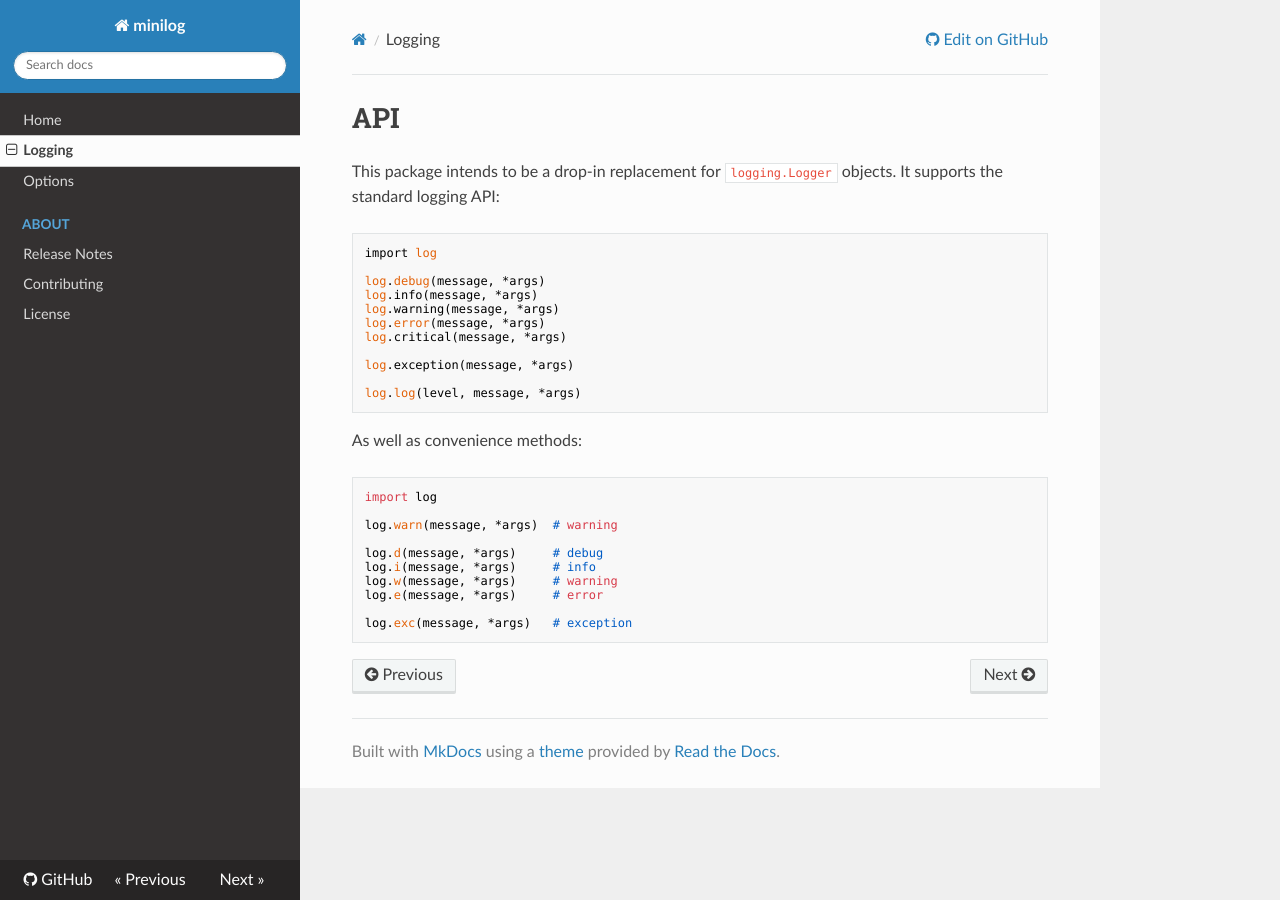
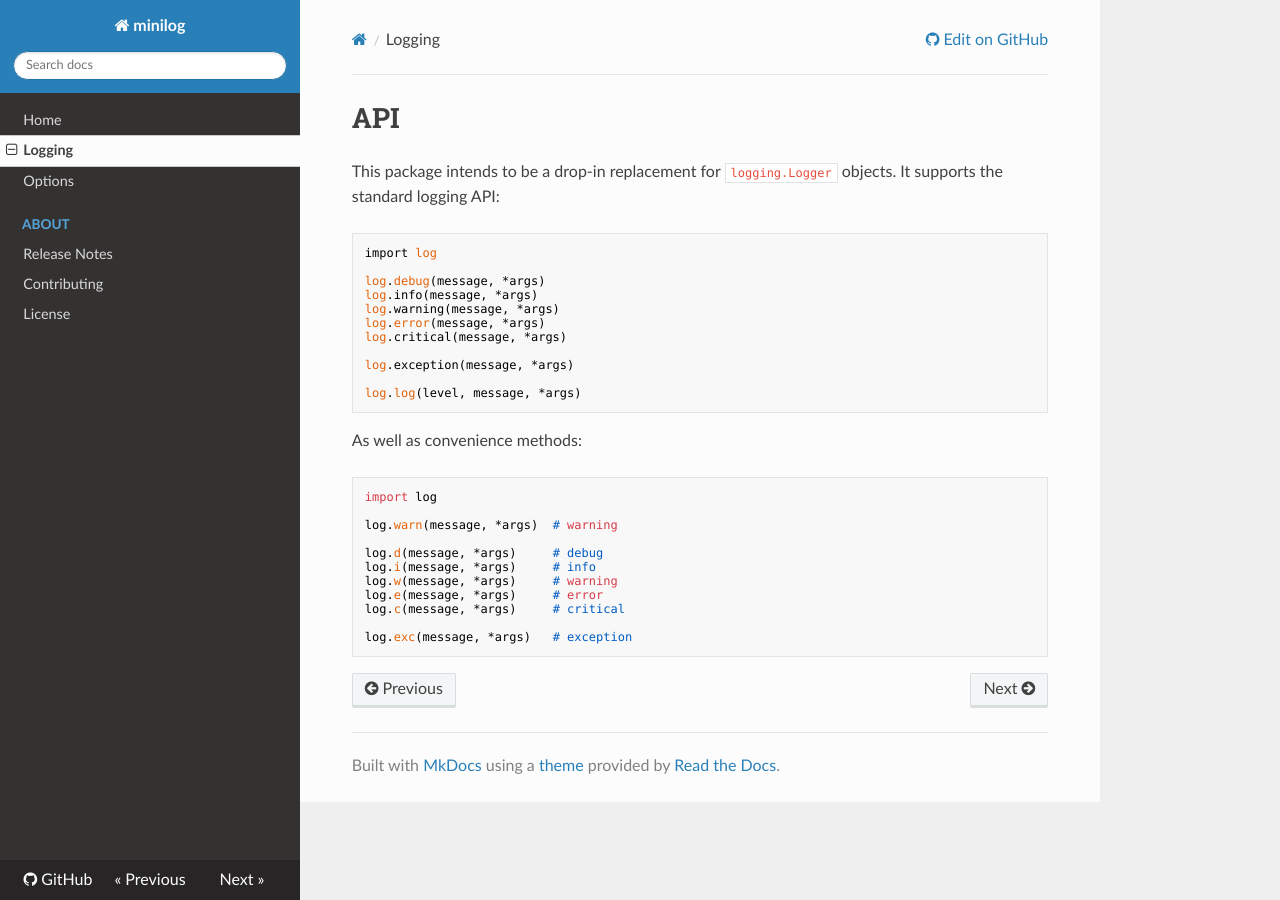
Before and after one commit to jacebrowning/minilog, an MkDocs documentation site: the page built from docs/logging.md, in a window 1280 px wide. Built offline with MkDocs 1.6.1, drawn with Linux system fonts in a browser that asks for light colours; nearby versions of some CDN libraries.

Commit message:
Document shorthand for critical logs

````diff
--- a/docs/logging.md
+++ b/docs/logging.md
@@ -27,6 +27,7 @@ log.d(message, *args)     # debug
 log.i(message, *args)     # info
 log.w(message, *args)     # warning
 log.e(message, *args)     # error
+log.c(message, *args)     # critical
 
 log.exc(message, *args)   # exception
 ```
````
